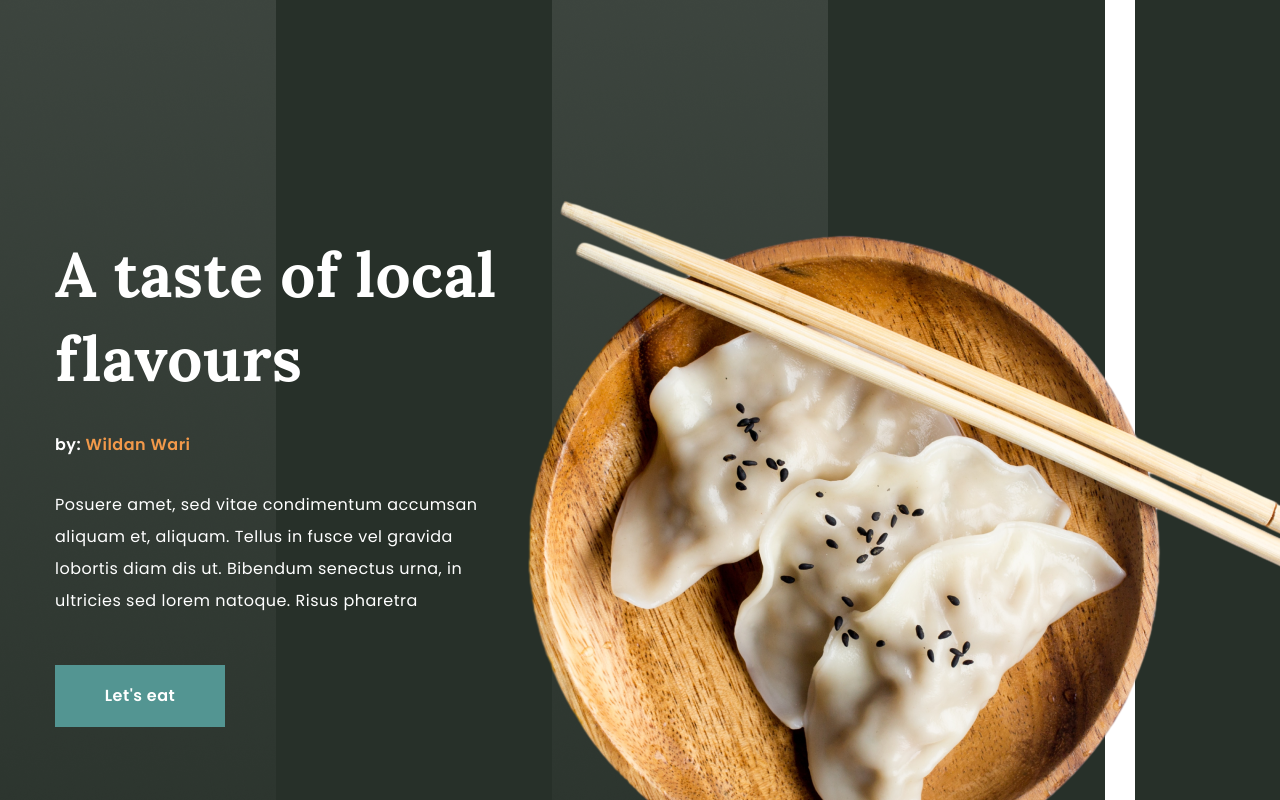
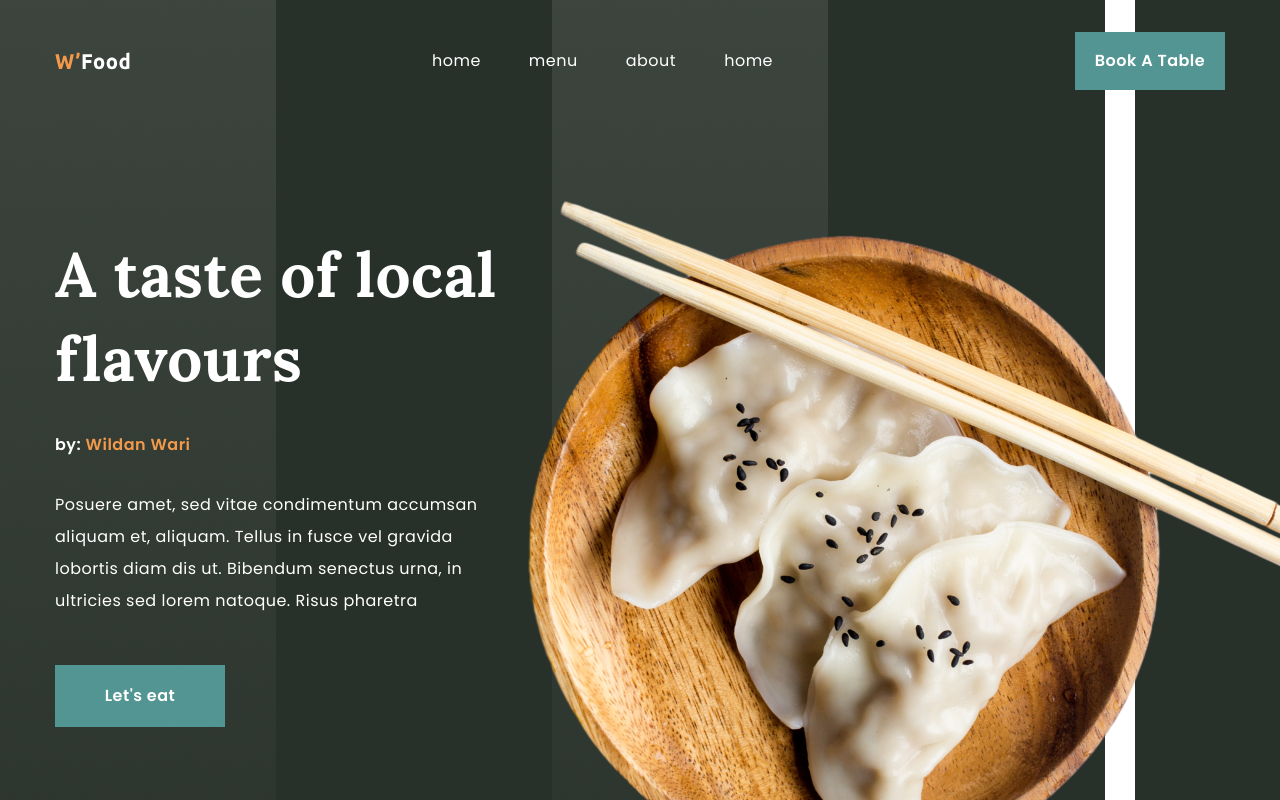
Before and after one commit to terrorbladegodlike/w-food, a Next.js app: page / in a window 1280 px wide. Shown: the top 800 px of the page. Built offline with nearby package versions, Linux system fonts and the light colour scheme.

Commit message:
Adding a "Header" component.
Adding "Nav" components for navigation in the header, and "NavMobile" to show navigation in the mobile version. Added a button to "NavMobile" to show and delete navigation block in the mobile version.

```diff
--- a/app/page.jsx
+++ b/app/page.jsx
@@ -1,10 +1,13 @@
 // Import Components
+import Header from "@/components/Header";
 import Hero from "@/components/Hero";
 
 export default function Home() {
   return (
     <main className="w-full max-w-[1440px] bg-white mx-auto overflow-hidden">
-      <Hero/>
+      <Header />
+      <Hero />
+      <div className="h-[4000px]"></div>
     </main>
-  )
+  );
 }
--- /dev/null
+++ b/components/Header.jsx
@@ -0,0 +1,72 @@
+"use client"
+
+// Import UseState & UseEffect
+import React, { useState, useEffect } from "react"
+
+// Import Link & Image From Next
+import Image from "next/image"
+import Link from "next/link"
+
+// Import Link as ScrollLink
+import { Link as ScrollLink } from "react-scroll"
+
+// Import Components
+import NavMobile from "./NavMobile"
+import Nav from "./Nav"
+
+// Import Button from UI
+import { Button } from "./ui/button"
+
+const Header = () => {
+   // UseState Nav
+   const [active, setActive] = useState(false)
+
+   // UseEffect
+   useEffect(() => {
+      const handleScroll = () => {
+         // Detect Scroll
+         setActive(window.scrollY > 100)
+      }
+
+      // Add Event listener
+      window.addEventListener("scroll", handleScroll)
+
+      // clear event listener
+      return () => {
+         window.removeEventListener("scroll", handleScroll)
+      }
+   }, [])
+
+   return (
+      <header
+         className={`${
+            active ? "bg-black py-4" : "bg-none py-8"
+         } fixed top-0 w-full z-50 left-0 right-0 transition-all duration-200`}
+      >
+         <div className="container mx-auto">
+            {/* Logo & Nav & BTN */}
+            <div className="flex items-center justify-between">
+               {/* Logo */}
+               <Link href="/">
+                  <Image src="/logo.svg" width={75} height={30} alt="logo" />
+               </Link>
+               {/* Nav */}
+               <Nav
+                  containerStyles="hidden xl:flex gap-x-12 text-white"
+                  linkStyles="capitalize"
+               />
+               {/* BTN */}
+               <ScrollLink to="reservation" smooth={true}>
+                  <Button variants="orange" size="sm">
+                     Book A Table
+                  </Button>
+               </ScrollLink>
+               {/* Mobile Nav */}
+               <NavMobile containerStyles="xl:hidden" />
+            </div>
+         </div>
+      </header>
+   )
+}
+
+export default Header
--- /dev/null
+++ b/components/Nav.jsx
@@ -0,0 +1,47 @@
+// Import Link from React-Scroll
+import { Link } from 'react-scroll'
+
+const links = [
+   {
+      path: 'home',
+      name: 'home',
+      offset: -50,
+   },
+   {
+      path: 'menu',
+      name: 'menu',
+      offset: -50,
+   },
+   {
+      path: 'about',
+      name: 'about',
+      offset: -150,
+   },
+   {
+      path: 'contact',
+      name: 'home',
+      offset: 0,
+   },
+]
+
+const Nav = ({ containerStyles, linkStyles }) => {
+   return (
+      <nav className={`${containerStyles}`}>
+         {links.map((link, index) => {
+            return (
+               <Link
+                  key={index}
+                  to={link.path}
+                  spy={true}
+                  smooth={true}
+                  offset={link.offset}
+               >
+                  {link.name}
+               </Link>
+            )
+         })}
+      </nav>
+   )
+}
+
+export default Nav
--- /dev/null
+++ b/components/NavMobile.jsx
@@ -0,0 +1,66 @@
+"use client"
+
+// Import useState
+import React, { useState } from "react"
+
+// Import React-Icons
+import { RiMenu2Line, RiHomeFill } from "react-icons/ri"
+import { IoCloseOutline } from "react-icons/io"
+import { BiSolidFoodMenu } from "react-icons/bi"
+import { FaUsers, FaEnvelope } from "react-icons/fa"
+
+// Import Link as ScrollLink
+import { Link as ScrollLink } from "react-scroll"
+
+// Import Image & Link from next
+import Link from "next/link"
+import Image from "next/image"
+
+// Import Button from UI
+import { Button } from "./ui/button"
+
+const links = [
+   {
+      icon: <RiHomeFill />,
+      path: "home",
+      name: "home",
+      offset: 0,
+   },
+   {
+      icon: <BiSolidFoodMenu />,
+      path: "menu",
+      name: "menu",
+      offset: 0,
+   },
+   {
+      icon: <FaUsers />,
+      path: "about",
+      name: "about",
+      offset: -50,
+   },
+   {
+      icon: <RiHomeFill />,
+      path: "home",
+      name: "home",
+      offset: 0,
+   },
+]
+
+const NavMobile = ({ containerStyles, iconStyles, linkstyles }) => {
+   const [isOpen, setIsOpen] = useState(false)
+
+   console.log(isOpen)
+   return (
+      <div className={`${containerStyles}`}>
+         {/* Nav Trigger Btn */}
+         <div
+            onClick={() => setIsOpen(!isOpen)}
+            className="cursor-pointer outline-none"
+         >
+            <RiMenu2Line className="text-3xl text-white transition-all duration-200" />
+         </div>
+      </div>
+   )
+}
+
+export default NavMobile
```
